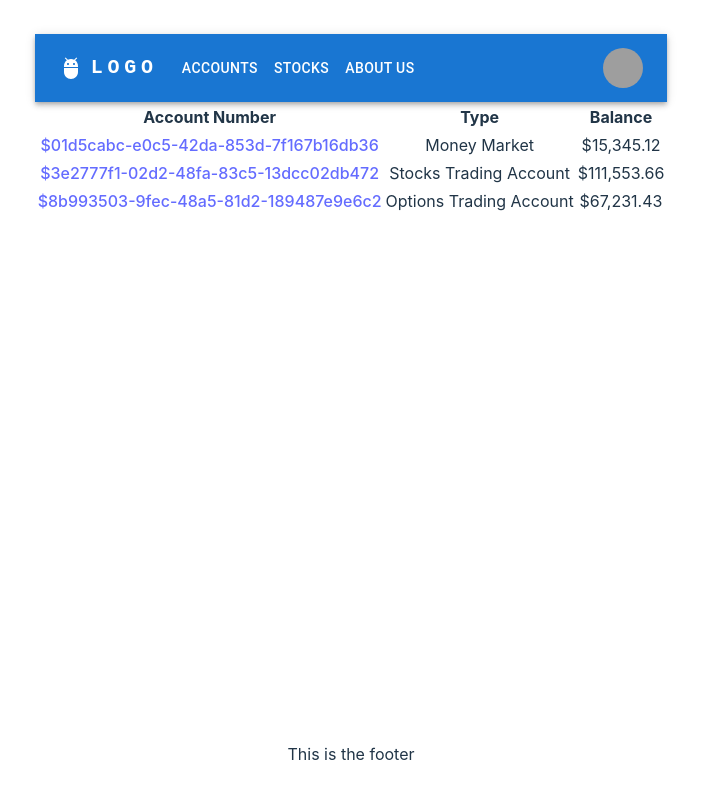
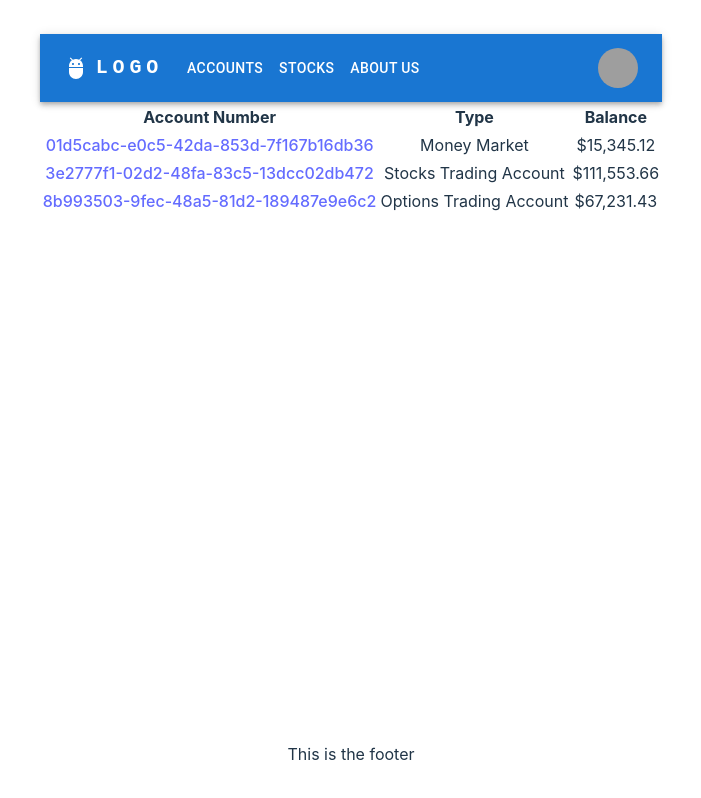
Before and after one commit to kdiggety/hi-js-ui, a React (Vite) app: page /accounts in a window 1280 px wide. Shown: the whole page, without its empty margins (289-990 px from the left). Built offline with nearby package versions, Linux system fonts and the light colour scheme; grey boxes are pictures that could not be loaded.

Commit message:
Working account holdings links and page

```diff
--- a/src/pages/Landing.jsx
+++ b/src/pages/Landing.jsx
@@ -193,13 +193,11 @@ const Landing = function () {
                 <Routes>
                     <Route path='/' element={<Dashboard/>}/>
                     <Route path='/profile' element={<ClientProfile/>}/>
-                    <Route path='/accounts' element={<AccountList/>}>
-                        <Route path='account/holdings' element={<AccountHoldings/>}/>
-                    </Route>
+                    <Route path='/accounts' element={<AccountList/>}/>
+                    <Route path='/accounts/:accountNumber/holdings' element={<AccountHoldings/>}/>
                     <Route path='/stocks' element={<StockList/>}/>
                     <Route path='/about-us' element={<AboutUs/>}/>
                 </Routes>
-                <Outlet/>
             </div>
             {Footer()}
         </Container>
--- a/src/pages/accounts/AccountHoldings.jsx
+++ b/src/pages/accounts/AccountHoldings.jsx
@@ -1,7 +1,7 @@
 const AccountHoldings = function () {
     return (
         <>
-            <p>This is the AccountHoldings page.</p>
+            <p>This is the Account Holdings page.</p>
         </>
     )
 }
--- a/src/pages/accounts/AccountList.jsx
+++ b/src/pages/accounts/AccountList.jsx
@@ -28,8 +28,8 @@ const AccountList = function () {
                                     (
                                         <tr key={account.accountNumber}>
                                             <td>
-                                                <Link to={`account/holdings`}>
-                                                    ${account.accountNumber}
+                                                <Link to={`${account.accountNumber}/holdings`}>
+                                                    {account.accountNumber}
                                                 </Link>
                                             </td>
                                             <td>{account.type.description}</td>
```
